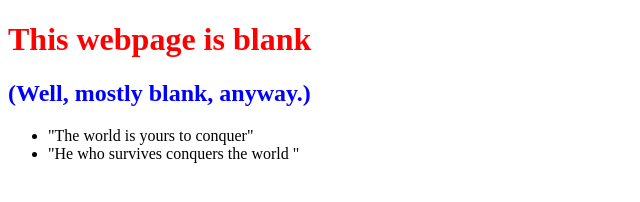
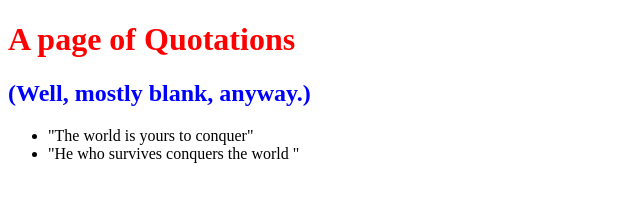
Before and after one commit to siva-surya/0main_openSAP_repo, a plain HTML site: page index.html in a window 1280 px wide. Shown: the whole page, without its empty margins (0-640 px from the left). Drawn offline with Linux system fonts and the light colour scheme.

Commit message:
first header to 'A page of quotations'

```diff
--- a/index.html
+++ b/index.html
@@ -5,7 +5,7 @@
 	<title>A page of quotations</title>
 </head>
 <body>
-	<h1 style="color:Red">This webpage is blank</h1>
+	<h1 style="color:Red">A page of Quotations</h1>
 	<h2 style="color:Blue">(Well, mostly blank, anyway.)</h2>
 	<ul>
 		<li>"The world is yours to conquer"</li>
```
